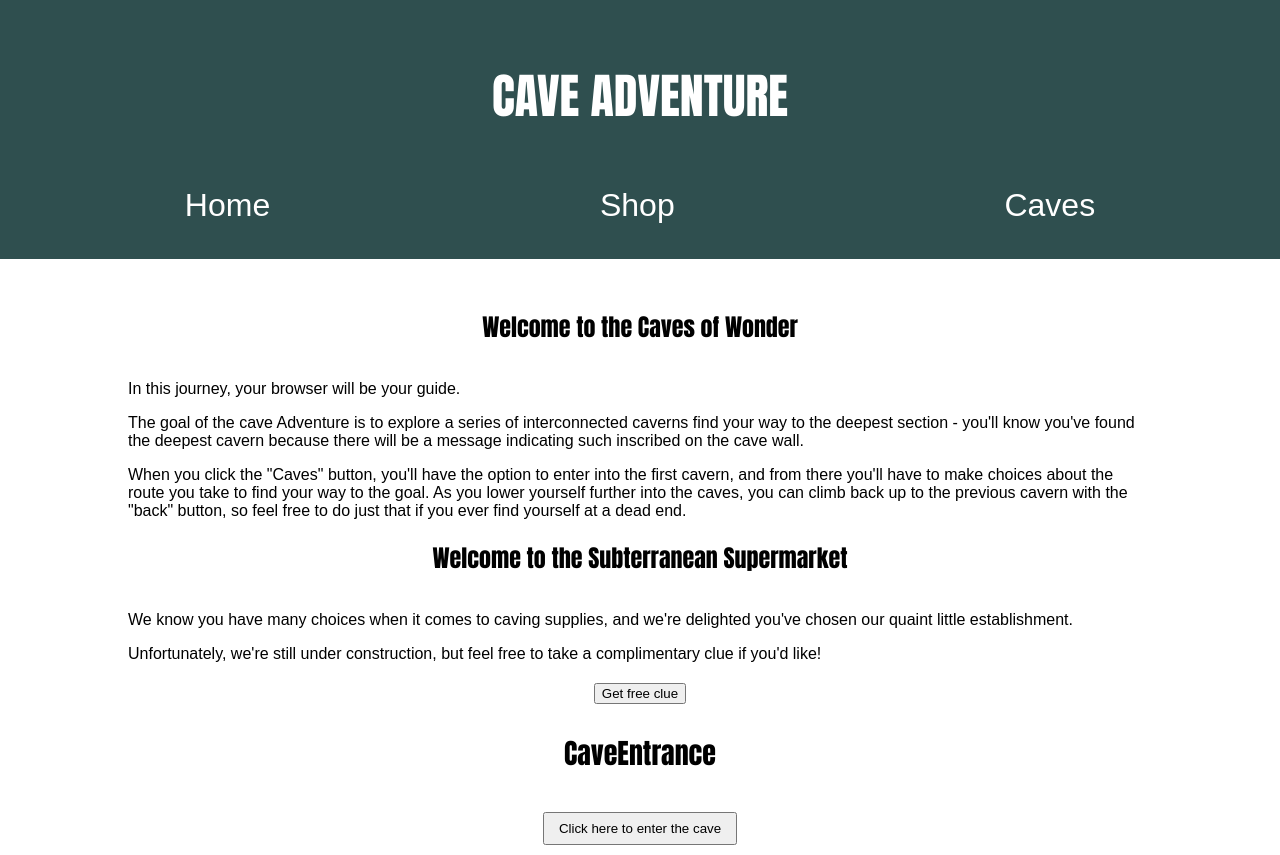
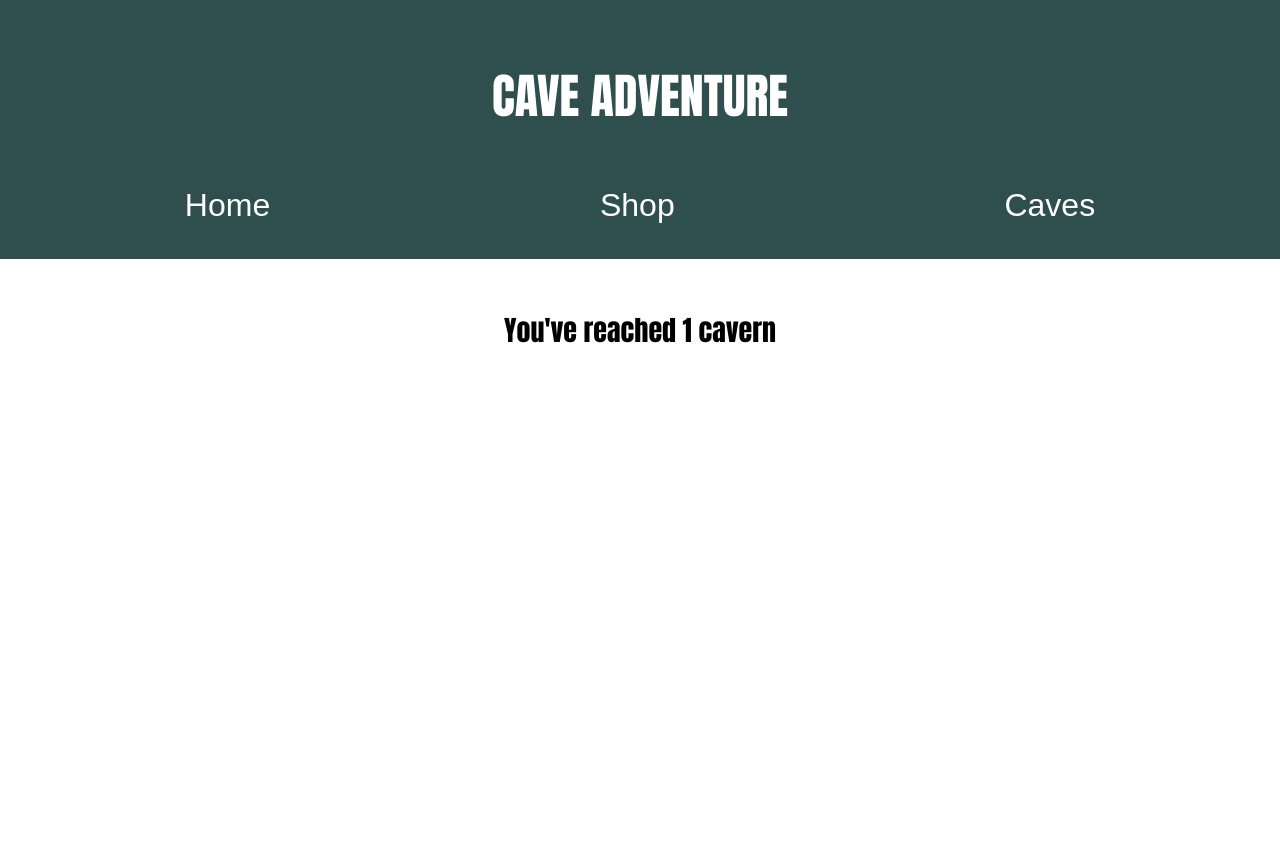
Before and after one commit to upperlinecode/router-workshop, a React (Create React App) app: page /caves/1 in a window 1280 px wide. After the commit the page ends 800 px from the top, so only its background shows below. Built offline with nearby package versions, Linux system fonts and the light colour scheme.

Commit message:
lowecase routes

```diff
--- a/src/App.tsx
+++ b/src/App.tsx
@@ -1,17 +1,13 @@
 import React from "react";
 import { AppRoot } from "./App.styles";
+import { Outlet } from "react-router-dom";
 import Nav from "./components/Nav/Nav";
-import Home from "./components/Home/Home";
-import CaveEntrance from "./components/CaveEntrance/CaveEntrance";
-import Shop from "./components/Shop/Shop";
 
 const App = () => {
   return (
     <AppRoot>
       <Nav></Nav>
-      <Home />
-      <Shop />
-      <CaveEntrance />
+      <Outlet />
     </AppRoot>
   );
 };
--- a/src/components/Cave/Cave.tsx
+++ b/src/components/Cave/Cave.tsx
@@ -1,17 +1,30 @@
 import { CaveRoot, CaveButtons } from "./Cave.styles";
 import { caveDirectory } from "../../caveDirectory";
+import { Link, useParams } from "react-router-dom";
 
 const Cave = () => {
-  const caveId = "juliet";
+  let params = useParams();
+  const caveId = params.caveId;
   const cave = caveDirectory.find((cave) => cave.caveId === caveId) || {
     caveId: "the void",
     adjacentCaverns: [],
   };
+  const neighbors = cave.adjacentCaverns;
   return (
     <CaveRoot>
-      <h3>You've reached {cave.caveId} cavern</h3>
+      <h3>You've reached {caveId} cavern</h3>
       <CaveButtons>
-        <button>Cave tunnels under construction</button>
+        {neighbors.map((neighbor) => (
+          <Link to={`/caves/${neighbor}`} key={neighbor}>
+            <button>Proceed to {neighbor} cavern</button>
+          </Link>
+        ))}
+        {caveId === "yankee" && (
+          <div>
+            <p>You see a message inscribed on the far wall of the cave:</p>
+            <h3>You've arrived in the deepest cavern.</h3>
+          </div>
+        )}
       </CaveButtons>
     </CaveRoot>
   );
--- a/src/components/CaveEntrance/CaveEntrance.tsx
+++ b/src/components/CaveEntrance/CaveEntrance.tsx
@@ -1,9 +1,12 @@
 import { CaveEntranceRoot } from "./CaveEntrance.styles";
+import { Link } from "react-router-dom";
 
 const CaveEntrance = () => (
   <CaveEntranceRoot>
     <h3>CaveEntrance</h3>
-    <button>Click here to enter the cave</button>
+    <Link to="/caves/juliet">
+      <button>Click here to enter the cave</button>
+    </Link>
   </CaveEntranceRoot>
 );
 
--- a/src/components/Nav/Nav.tsx
+++ b/src/components/Nav/Nav.tsx
@@ -7,9 +7,15 @@ const Nav = () => (
       <Headline>Cave Adventure</Headline>
     </Link>
     <NavOptions>
-      <NavButton>Home</NavButton>
-      <NavButton>Shop</NavButton>
-      <NavButton>Caves</NavButton>
+      <Link to="/">
+        <NavButton>Home</NavButton>
+      </Link>
+      <Link to="/shop">
+        <NavButton>Shop</NavButton>
+      </Link>
+      <Link to="/caves">
+        <NavButton>Caves</NavButton>
+      </Link>
     </NavOptions>
   </NavRoot>
 );
--- a/src/index.tsx
+++ b/src/index.tsx
@@ -2,12 +2,32 @@ import React from "react";
 import ReactDOM from "react-dom";
 import "./index.css";
 import App from "./App";
-import { BrowserRouter as Router } from "react-router-dom";
+import {
+  BrowserRouter as Router,
+  Route,
+  Routes,
+  Navigate,
+} from "react-router-dom";
+import CaveEntrance from "./components/CaveEntrance/CaveEntrance";
+import Home from "./components/Home/Home";
+import Shop from "./components/Shop/Shop";
+import Cave from "./components/Cave/Cave";
 
 ReactDOM.render(
   <React.StrictMode>
     <Router>
-      <App />
+      <Routes>
+        <Route path="/" element={<App />}>
+          <Route path="" element={<Home />} />
+          <Route path="shop" element={<Shop />} />
+          <Route path="caves">
+            <Route path="" element={<CaveEntrance />} />
+            <Route path=":caveId" element={<Cave />} />
+          </Route>
+          {/* Client-side redirect -- all invalid slugs redirect to home. */}
+          <Route path="*" element={<Navigate replace to="/" />} />
+        </Route>
+      </Routes>
     </Router>
   </React.StrictMode>,
   document.getElementById("root")
```
